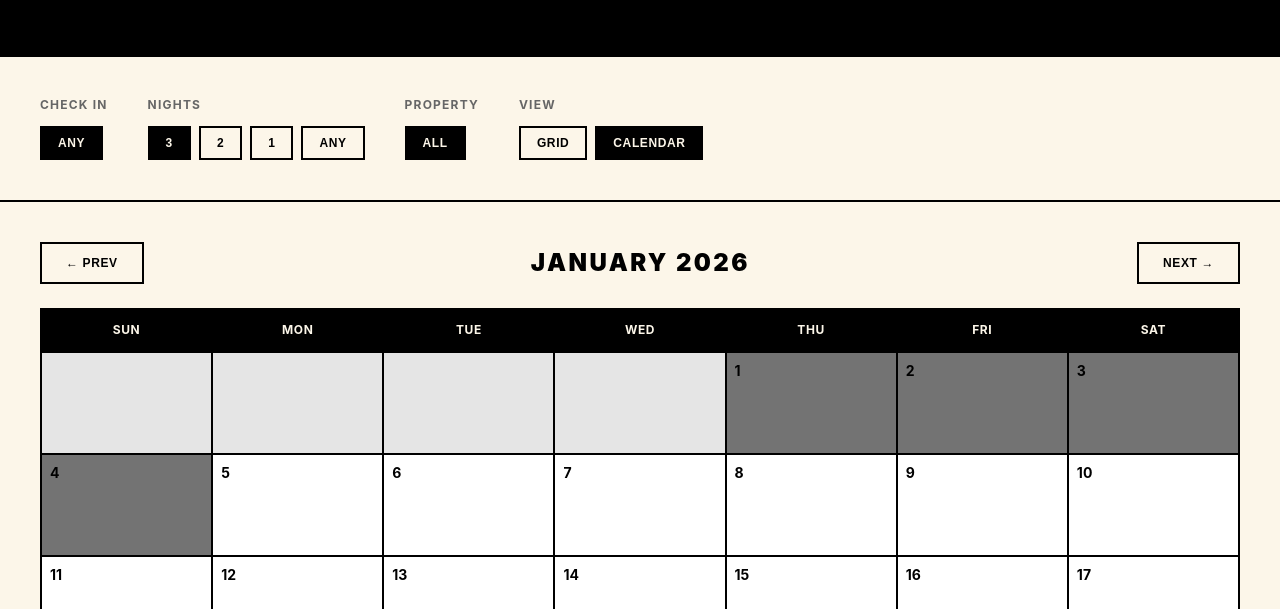
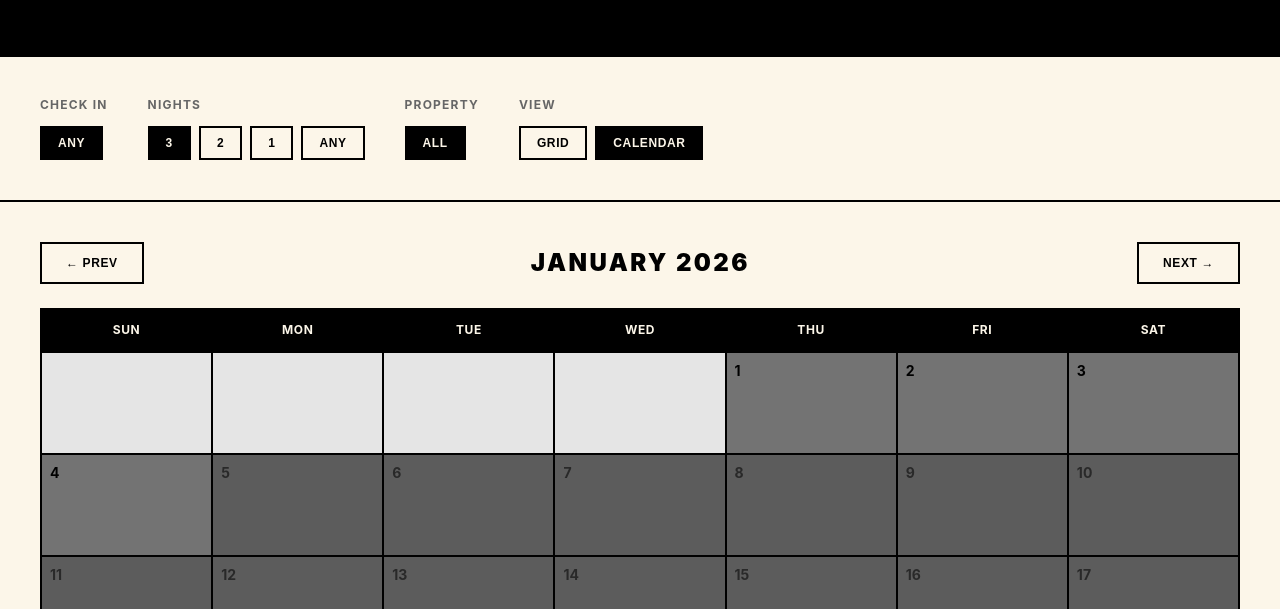
Before and after one commit to catskillsdoug/drop-reset-club, a plain HTML site: page index.html in a window 1280 px wide. Both pictures are taken after a click on the button "CALENDAR". Shown: the part 191-800 px from the top of the page. Drawn offline with Linux system fonts and the light colour scheme; no server answers.

Commit message:
Gray out calendar dates with no drops

```diff
--- a/app.js
+++ b/app.js
@@ -228,11 +228,16 @@ function renderCalendar() {
     const date = new Date(year, month, day);
     const isPast = date < today;
     const dayDrops = dropsByDate[day] || [];
+    const hasDrops = dayDrops.length > 0 && !isPast;
 
-    html += `<div class="calendar-day${isPast ? ' past' : ''}">`;
+    let dayClass = 'calendar-day';
+    if (isPast) dayClass += ' past';
+    else if (!hasDrops) dayClass += ' no-drops';
+
+    html += `<div class="${dayClass}">`;
     html += `<div class="calendar-day-number">${day}</div>`;
 
-    if (dayDrops.length > 0 && !isPast) {
+    if (hasDrops) {
       html += '<div class="calendar-day-drops">';
       dayDrops.forEach(drop => {
         const propClass = drop.property.code.toLowerCase();
--- a/styles.css
+++ b/styles.css
@@ -344,6 +344,15 @@ footer a:hover {
   opacity: 0.5;
 }
 
+.calendar-day.no-drops {
+  background: var(--light-gray);
+  opacity: 0.4;
+}
+
+.calendar-day.no-drops .calendar-day-number {
+  color: var(--gray);
+}
+
 .calendar-day-number {
   font-size: 0.875rem;
   font-weight: 700;
```
